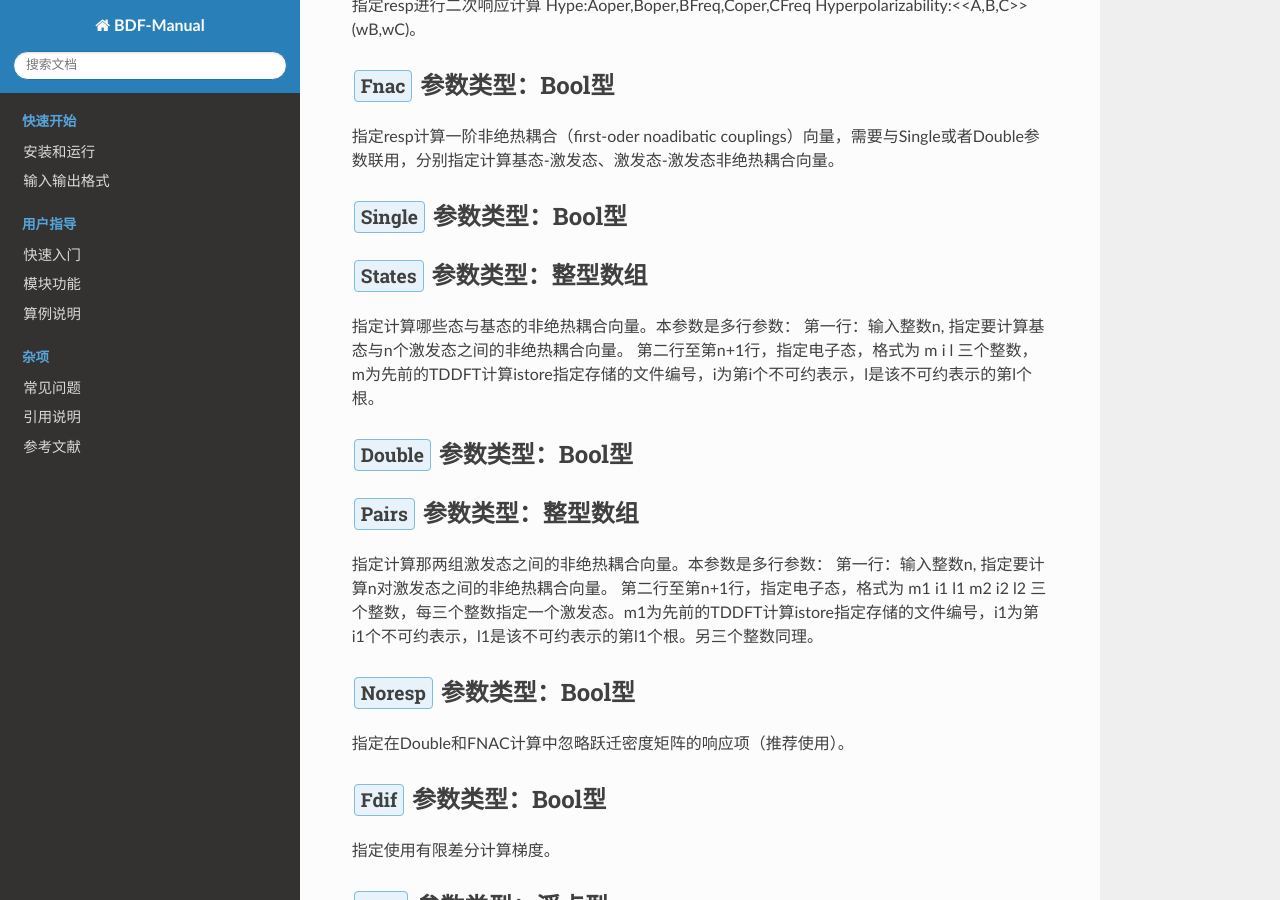
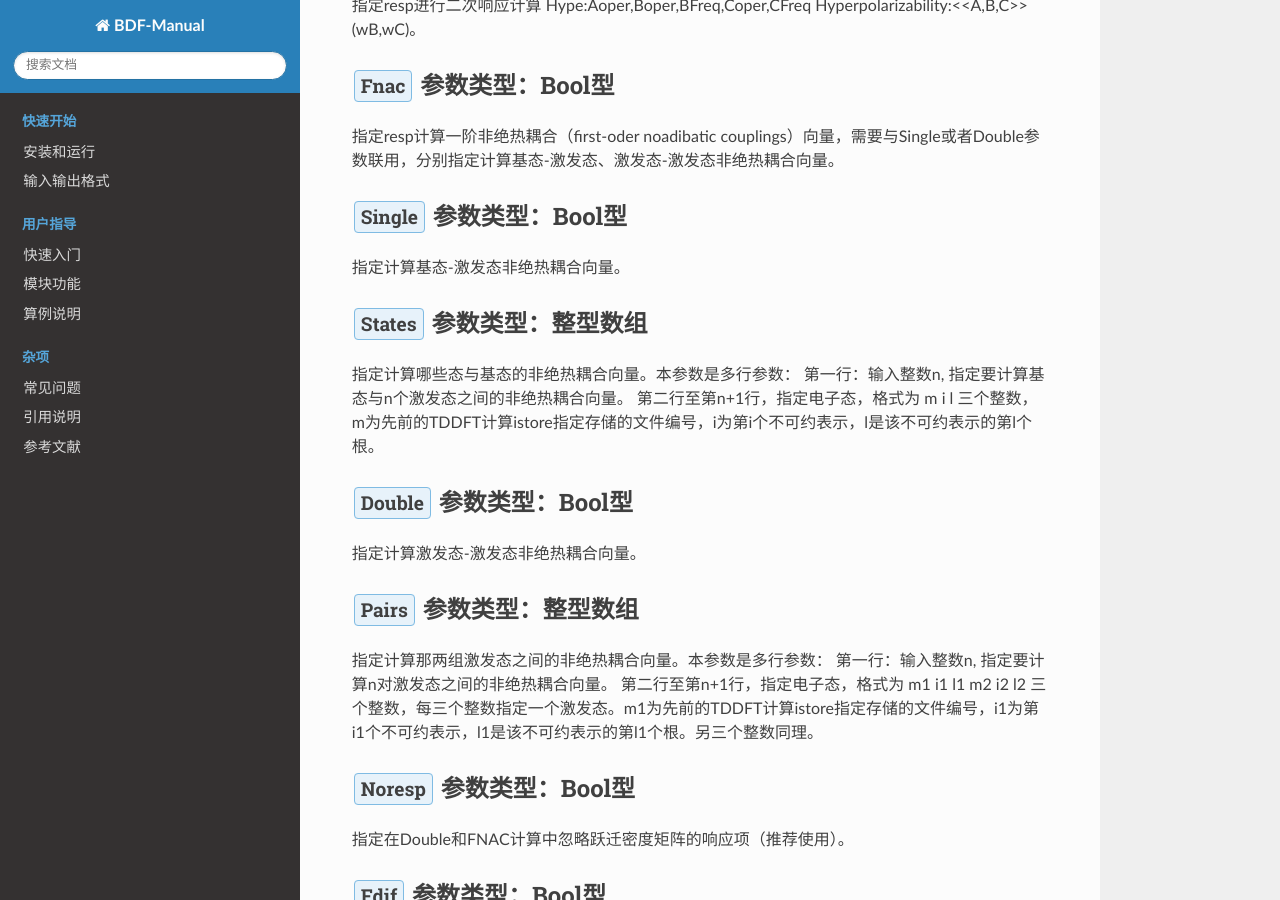
Before and after one commit to BDF-manual-maintenance/BDF-Manual, a Sphinx documentation site: the page built from source/module/resp.rst, in a window 1280 px wide and 900 px high, scrolled down 3811 px. Built offline with Sphinx 7.4.7 and the Read the Docs theme 2.0.0, drawn with Linux system fonts in a browser that asks for light colours; pages that are not in the unit, such as notebooks, are missing from menus.

Commit message:
Update resp.rst

```diff
--- a/source/module/resp.rst
+++ b/source/module/resp.rst
@@ -179,7 +179,7 @@ Hyperpolarizability:<<A,B,C>>(wB,wC)。
 
 :guilabel:`Single` 参数类型：Bool型
 ------------------------------------------------
-
+指定计算基态-激发态非绝热耦合向量。
 
 :guilabel:`States` 参数类型：整型数组
 ------------------------------------------------
@@ -189,7 +189,7 @@ Hyperpolarizability:<<A,B,C>>(wB,wC)。
 
 :guilabel:`Double` 参数类型：Bool型
 ------------------------------------------------
-
+指定计算激发态-激发态非绝热耦合向量。
 
 :guilabel:`Pairs` 参数类型：整型数组
 ------------------------------------------------
```
